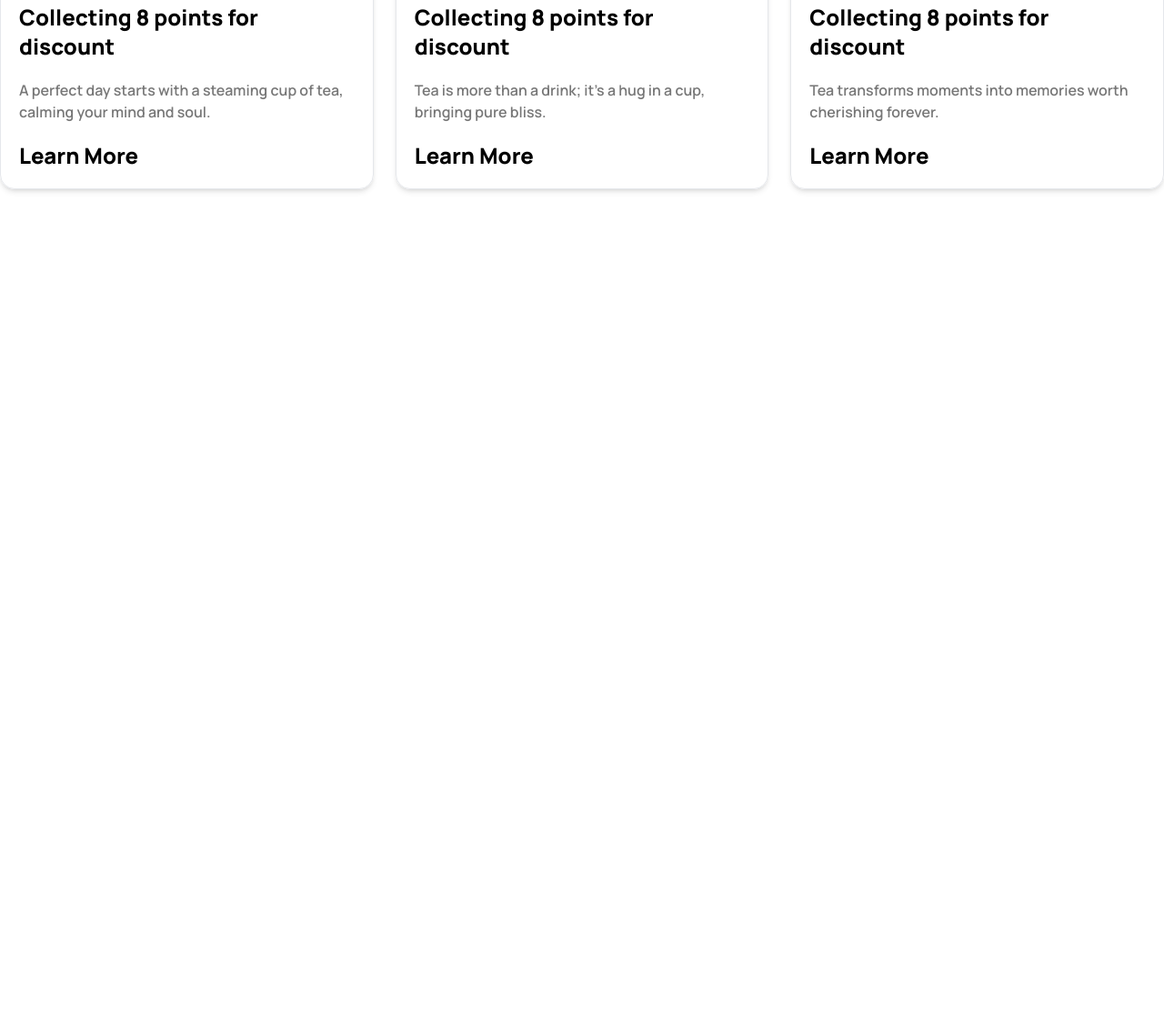
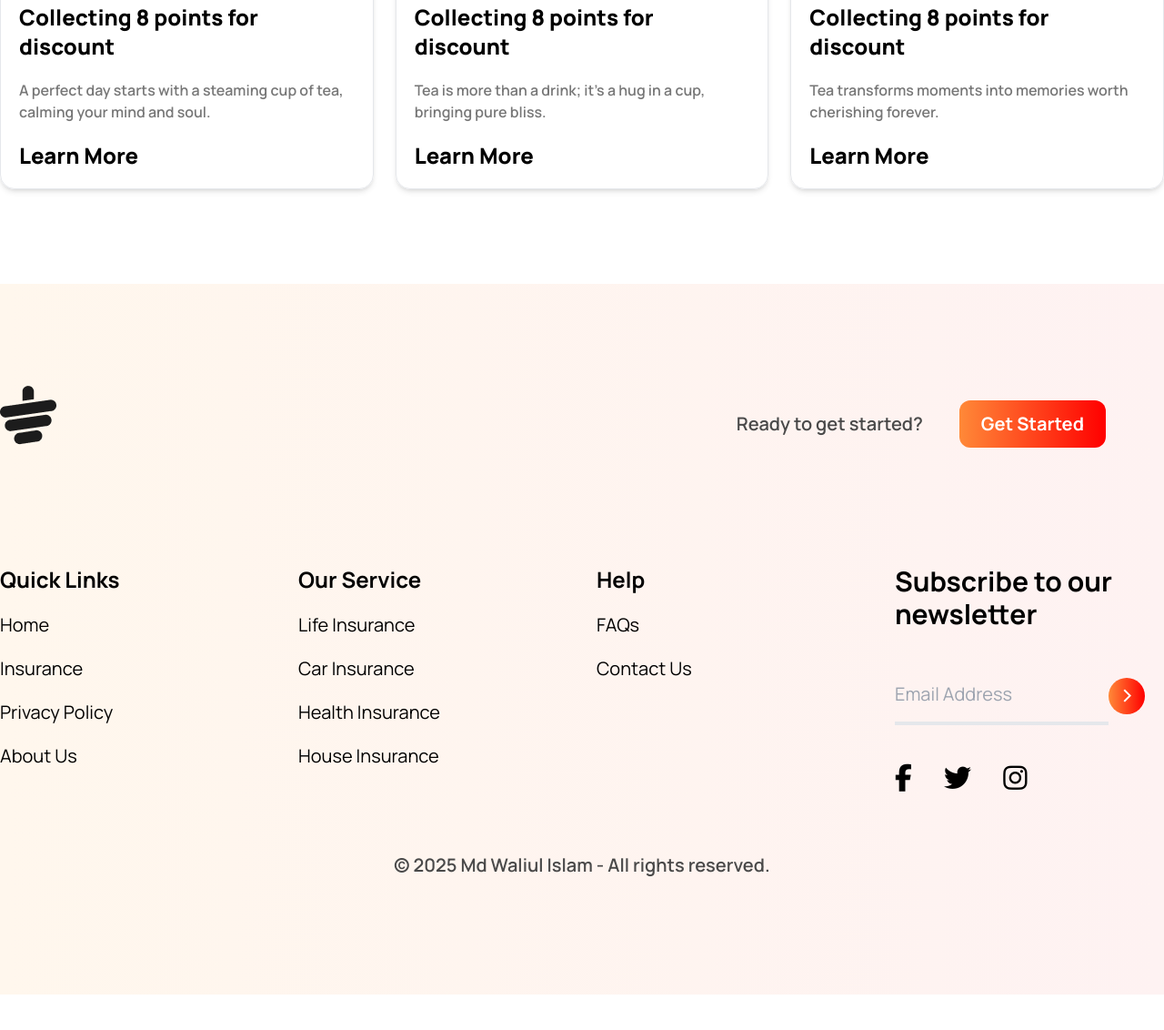
Before and after one commit to Waliul-islam/Tea-House, a plain HTML site: page index.html in a window 1280 px wide. Shown: the part 3341-4473 px from the top of the page at 91% size. Before the commit the page ends 3653 px from the top, so only its background shows below. Drawn offline with nearby package versions, Linux system fonts and the light colour scheme.

Commit message:
Footer Section Added

```diff
--- a/index.html
+++ b/index.html
@@ -294,5 +294,67 @@
         </div>
       </section>
     </main>
+    <footer class="bg-gradient-to-l from-red-50 to-orange-50">
+      <div class="max-w-screen-xl w-11/12 lg:w-full mx-auto my-8 lg:my-20">
+
+        <div class=" md:flex items-center justify-between py-28">
+          <img class="mb-5" src="images/cup.png" alt="">
+          <div class="flex items-center gap-10 pr-16">
+            <p class="text-[#494949] font-semibold text-xl">Ready to get started?</p>
+            <button
+          class="bg-gradient-to-l from-[#F00] to-[#FF8938] text-white font-bold text-xl px-6 py-3 rounded-xl"> Get Started </button>
+          </div>
+        </div>
+
+        <div class="grid grid-cols-1 md:grid-cols-2 lg:grid-cols-4 gap-8">
+
+          <!-- 1st line -->
+          <div class="space-y-5">
+            <h4 class="font-bold text-2xl">Quick Links</h4>
+            <ul class="space-y-5">
+              <li><a class="text-xl" href="#">Home</a></li>
+              <li><a class="text-xl" href="#">Insurance</a></li>
+              <li><a class="text-xl" href="#">Privacy Policy</a></li>
+              <li><a class="text-xl" href="#">About Us</a></li>
+            </ul>
+          </div>
+
+           <!-- 2nd line -->
+          <div class="space-y-5">
+            <h4 class="font-bold text-2xl">Our Service</h4>
+            <ul class="space-y-5">
+              <li><a class="text-xl" href="#">Life Insurance</a></li>
+              <li><a class="text-xl" href="#">Car Insurance</a></li>
+              <li><a class="text-xl" href="#">Health Insurance </a></li>
+              <li><a class="text-xl" href="#">House Insurance</a></li>
+            </ul>
+          </div>
+          <!-- 3rd line -->
+        <div class="space-y-5">
+          <h4 class="font-bold text-2xl">Help</h4>
+          <ul class="space-y-5">
+            <li><a class="text-xl" href="#">FAQs</a></li>
+            <li><a class="text-xl" href="#">Contact Us</a></li>
+          </ul>
+        </div>
+
+        <!-- 4th Line -->
+      <div>
+        <h4 class="font-bold text-3xl mb-10">Subscribe to our newsletter</h4>
+        <div class="flex items-center my-10 gap-10 md:gap-0">
+          <input class="bg-transparent border-b-4 text-xl py-4" type="text" placeholder="Email Address">
+          <span class="block h-10 w-10 bg-gradient-to-l from-[#F00] to-[#FF8938] rounded-full text-center text-white text-3xl "> > </span>
+        </div>
+        <div class="">
+          <i class="text-3xl mr-8 fa-brands fa-facebook-f "></i>
+          <i class="text-3xl mr-8 fa-brands fa-twitter"></i>
+          <i class="text-3xl mr-8 fa-brands fa-instagram"></i>
+        </div>
+      </div>
+    </div>
+
+    <p class="text-[#494949] font-semibold text-xl text-center mt-16 pb-16 lg:pb-32">© 2025 Md Waliul Islam - All rights reserved.</p>
+       </div>
+    </footer>
   </body>
 </html>
```
